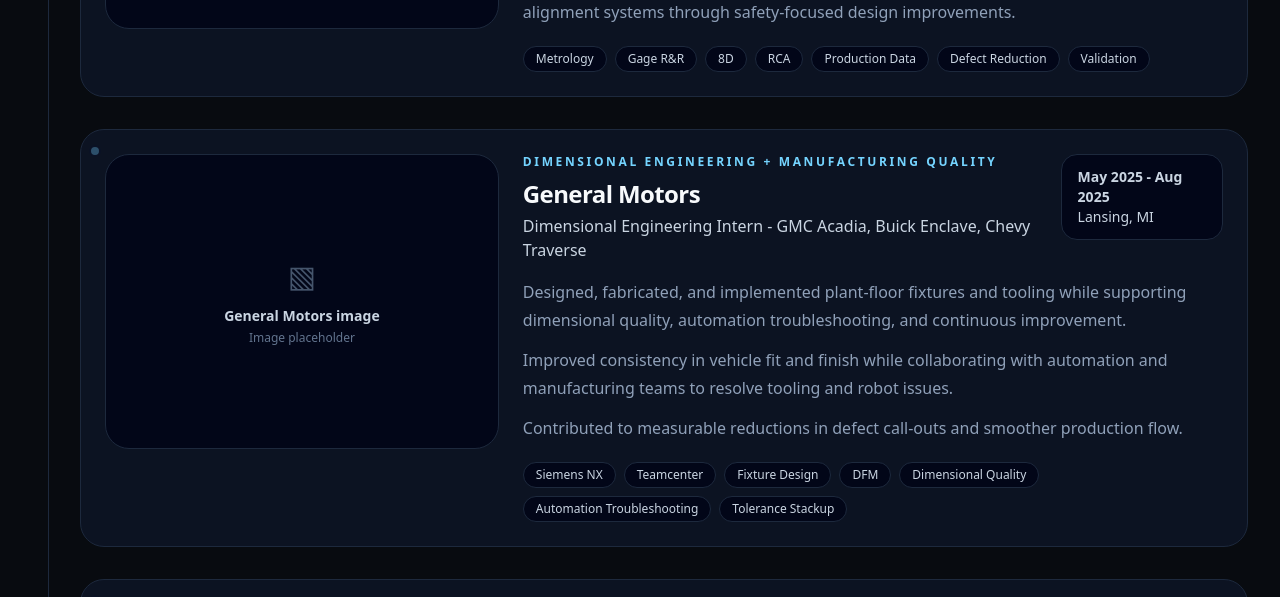
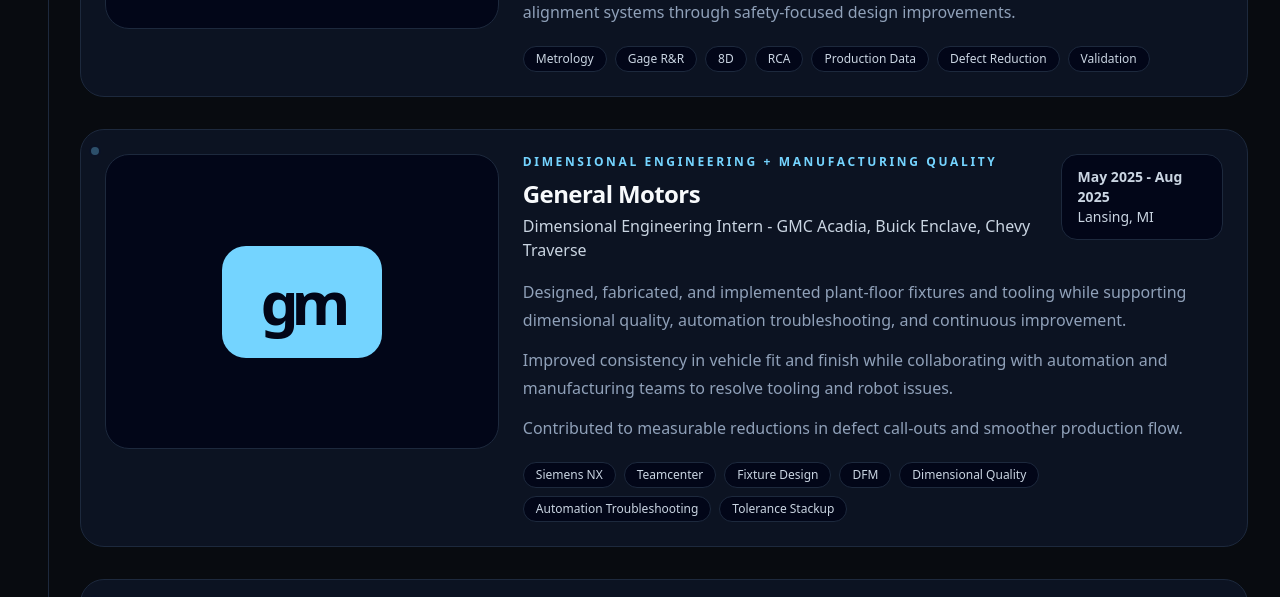
Before and after one commit to MahirGandhi/Professional-Portfolio, a React (Vite) app: page / in a window 1280 px wide. Shown: the part 2040-2637 px from the top of the page. Built offline with nearby package versions, Linux system fonts and the light colour scheme; grey boxes are pictures that could not be loaded.

Commit message:
Update ExperienceTimeline.jsx

```diff
--- a/src/components/ExperienceTimeline.jsx
+++ b/src/components/ExperienceTimeline.jsx
@@ -15,6 +15,25 @@
                 <div className={classNames("absolute left-[9px] top-7 h-3 w-3 rounded-full border-2", darkMode ? "border-slate-950 bg-sky-300" : "border-white bg-sky-600")} />
 
                 <div className={classNames("grid gap-6 rounded-3xl border p-6 lg:grid-cols-[0.72fr_1.28fr]", darkMode ? "border-slate-800 bg-slate-900/70" : "border-slate-200 bg-white")}>
+                  {item.logoText ? (
+                    <div
+                      className={classNames(
+                        "flex aspect-[4/3] items-center justify-center overflow-hidden rounded-[1.5rem] border",
+                        darkMode ? "border-slate-800 bg-slate-950" : "border-slate-200 bg-slate-100"
+                      )}
+                    >
+                      <div
+                        className={classNames(
+                          "flex h-28 w-40 items-center justify-center rounded-3xl border text-6xl font-black lowercase tracking-[-0.12em]",
+                          darkMode
+                            ? "border-sky-300/25 bg-sky-300 text-slate-950"
+                            : "border-sky-700/20 bg-sky-700 text-white"
+                        )}
+                      >
+                        {item.logoText}
+                      </div>
+                    </div>
+                  ) : (
                     <ImageFrame
                       src={imageSrc}
                       alt={`${item.company} visual`}
@@ -23,6 +42,7 @@
                       className="aspect-[4/3]"
                       contain
                     />
+                  )}
 
                   <div>
                     <div className="mb-4 flex flex-col justify-between gap-3 lg:flex-row lg:items-start">
```
Lines whose indentation alone changed are shown as unchanged.
